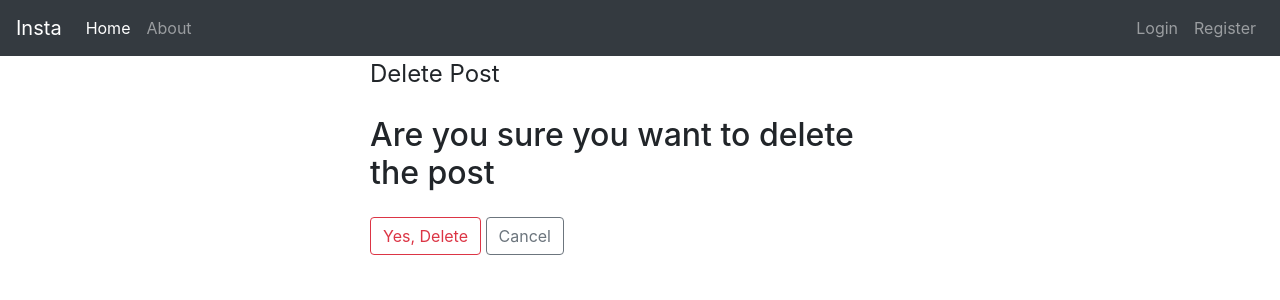
After one commit to joanwanjiku/instaclone, a Django app: template instaposts/templates/instaposts/post_confirm_delete.html in a window 1280 px wide. The commit adds this page. Shown: the top 300 px of the page. Run offline with Django 3.2, Linux system fonts and the light colour scheme; the template is opened without the code that fills it: most values are stand-ins (such as "Sample title", 1, 10 or a date in 2020); some libraries are stand-ins or nearby versions.

Commit message:
update/delete posts

```diff
--- a/instaposts/forms.py
+++ b/instaposts/forms.py
@@ -1,5 +1,5 @@
 from django import forms
-from .models import Comment
+from .models import Comment, Post
 
 
 class CommentForm(forms.ModelForm):
@@ -7,3 +7,5 @@ class CommentForm(forms.ModelForm):
     class Meta:
         model = Comment
         fields = ['content']
+
+()
--- /dev/null
+++ b/instaposts/templates/instaposts/post_confirm_delete.html
@@ -0,0 +1,21 @@
+{% extends 'base.html' %}
+{% block content %}
+    <div class="row">
+        <div class="col-sm-6 offset-md-3">
+            <form action="" method="POST" >
+                {% csrf_token %}
+                <fieldset class="form-group">
+                    <legend class="mb-4">Delete Post</legend>
+                    <h2>Are you sure you want to delete the post</h2>
+                </fieldset>
+                <div class="form-group">
+                    <button type= "submit" class="btn btn-outline-danger">Yes, Delete</button>
+                    <a  href = "{% url 'post-detail' object.id %} " class="btn btn-outline-secondary">Cancel</a>
+
+                </div>
+            </form>
+
+        </div>
+
+    </div>
+{% endblock %}
--- a/instaposts/templates/instaposts/post_form.html
+++ b/instaposts/templates/instaposts/post_form.html
@@ -3,7 +3,7 @@
 {% block content %}
     <div class="row">
         <div class="col-sm-6 offset-md-3">
-            <form action="" method="POST">
+            <form action="" method="POST" enctype="multipart/form-data">
                 {% csrf_token %}
                 <fieldset class="form-group">
                     <legend class="mb-4">Post</legend>
--- a/users/templates/base.html
+++ b/users/templates/base.html
@@ -36,6 +36,9 @@
               <ul class="navbar-nav ml-auto navbar-link">
                 {% if user.is_authenticated %}
                 <li class="nav-item">
+                  <a class="nav-link" href="{% url 'new-post' %}">Create Post</a>
+                </li>
+                <li class="nav-item">
                   <a class="nav-link" href="{% url 'profile' %}">Profile</a>
                 </li>
                 <li class="nav-item">
```
Also changed, not shown: instaposts/templates/instaposts/post_detail.html (+13 -3 lines), instaposts/urls.py (+6 -2 lines), instaposts/views.py (+28 -1 lines), media/post_pics/color.jpg (added), media/post_pics/flowers.jpg (added), media/post_pics/world.png (added).
